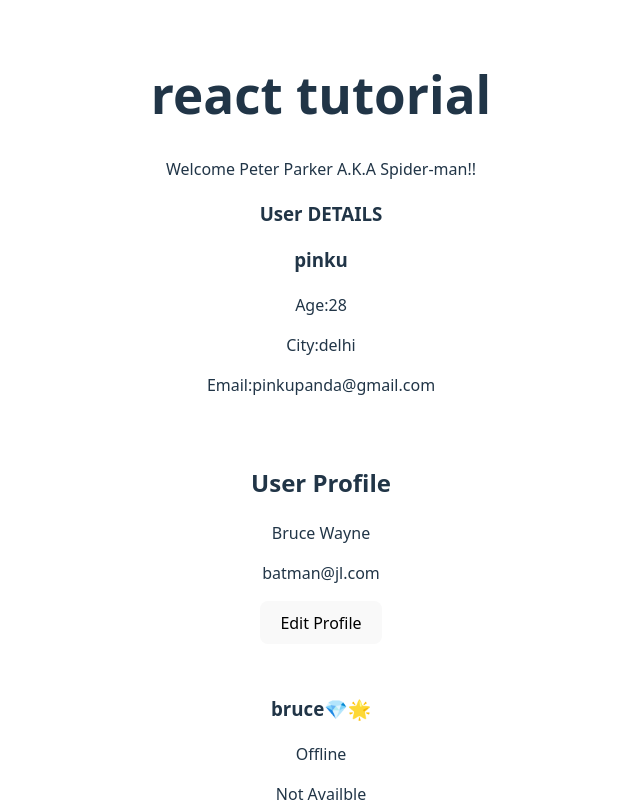
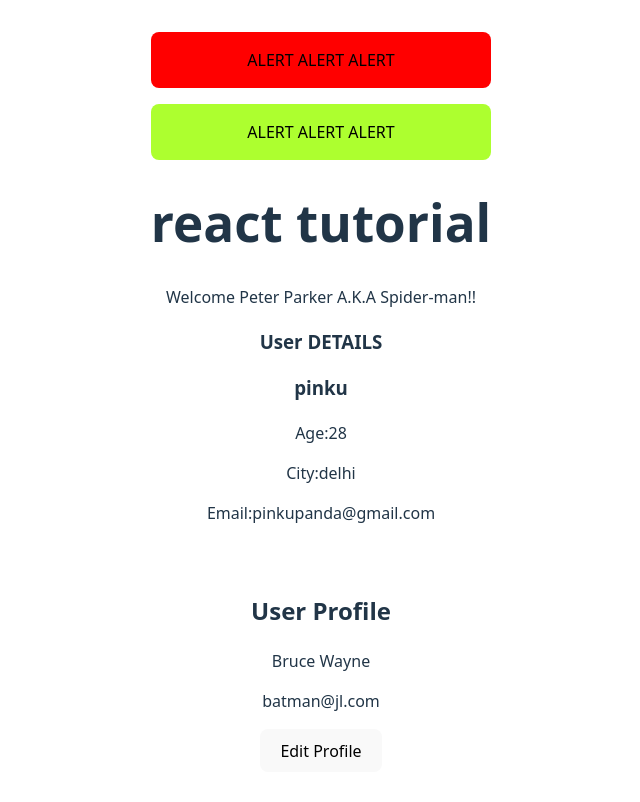
Before and after one commit to likhithsait/react, a React (Vite) app in the folder my-react-app/: page / in a window 1280 px wide. Shown: the top 802 px of the page, without its empty margins (319-959 px from the left). Built offline with nearby package versions, Linux system fonts and the light colour scheme.

Commit message:
react styling

```diff
--- /dev/null
+++ b/my-react-app/src/Alert.jsx
@@ -0,0 +1,9 @@
+import styles from"./Alert.module.css"
+export const Alert= ({children, type="success"})=>{
+    return(
+
+       <div className={`${styles.alert} ${styles[type]}`}>
+            {children}
+        </div>
+    )
+}
--- /dev/null
+++ b/my-react-app/src/Alert.module.css
@@ -0,0 +1,12 @@
+.alert{
+    padding: 16px;
+    border-radius: 8px;
+    margin-bottom: 16px;
+    color: black;
+}
+.success{
+    background-color: greenyellow;
+}
+.fail{
+    background-color: red;
+}
--- a/my-react-app/src/App.jsx
+++ b/my-react-app/src/App.jsx
@@ -5,12 +5,15 @@ import { UserCard } from './UserCard'
 import { CardWrapper } from './CardWrapper'
 import { UserDetails } from './UserDetails'
 import { ProductList } from './ProductList'
+import { Alert } from './Alert'
 function App() {
 
 
   return (
     <>
       <div>
+        <Alert type='fail'>ALERT ALERT ALERT</Alert>
+         <Alert type='success'>ALERT ALERT ALERT</Alert>
         <h1>
             react tutorial
         </h1>
```
